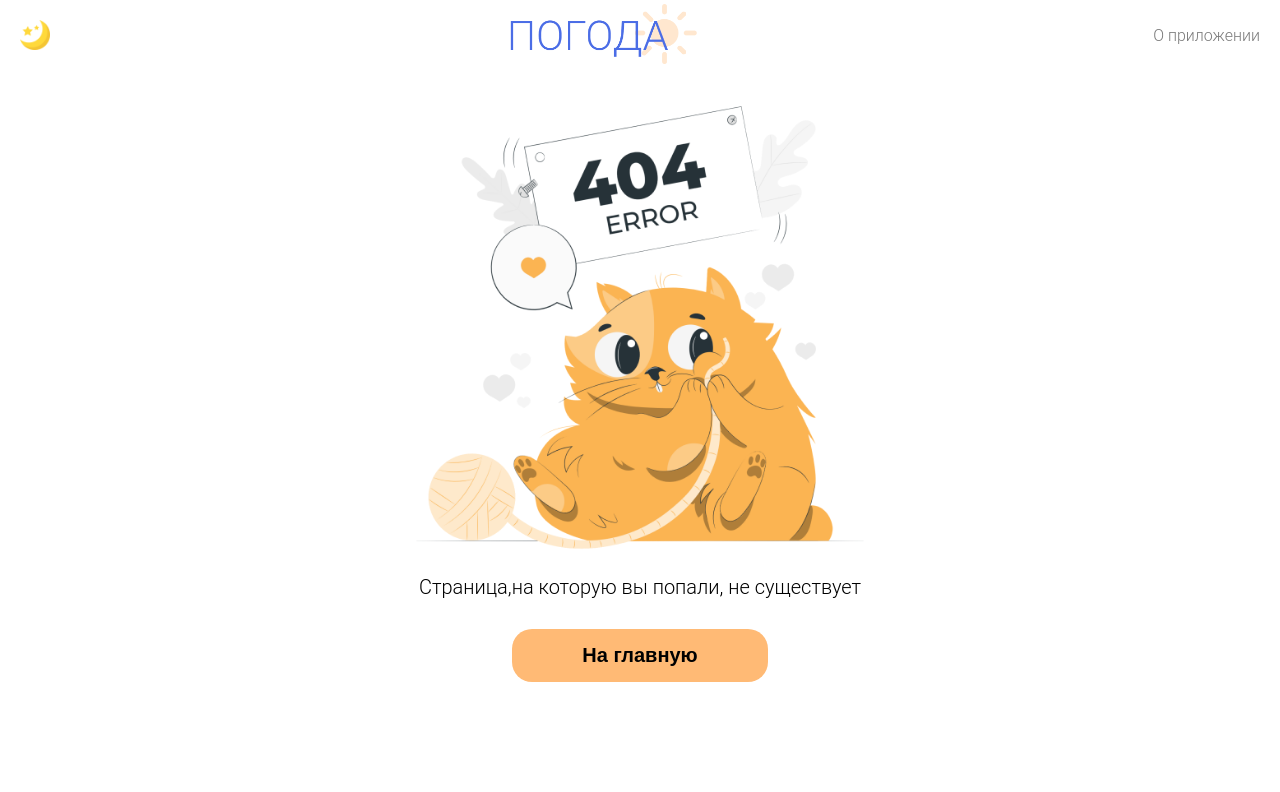
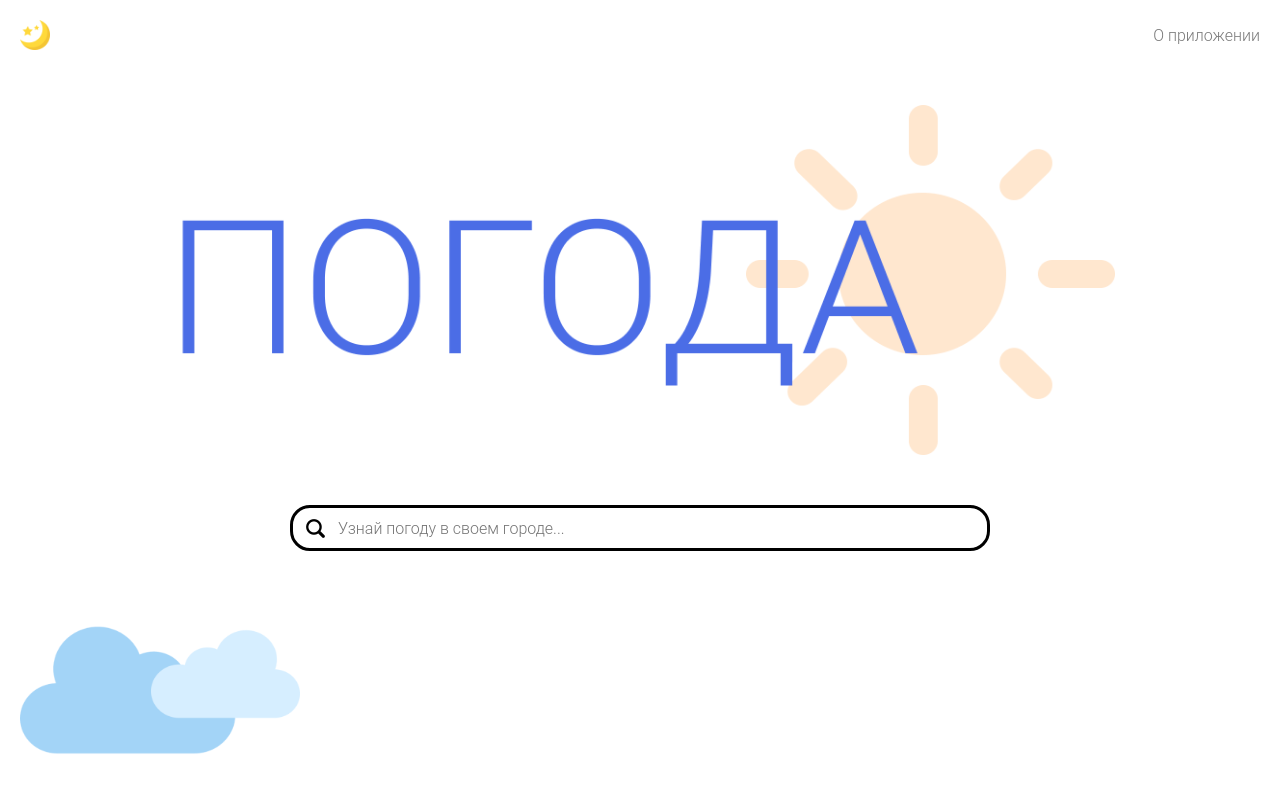
Before and after one commit to AidaChernyavskaya/weather-app, a React (Create React App) app: page / in a window 1280 px wide. Before the commit this address led to /error. Shown: the top 792 px of the page. Built offline with nearby package versions, Linux system fonts and the light colour scheme.

Commit message:
chenged route to Main page

```diff
--- a/src/components/Navbar/Navbar.jsx
+++ b/src/components/Navbar/Navbar.jsx
@@ -24,7 +24,7 @@ const Navbar = ({logo, page}) => {
                         }}
                     />
                     {logo &&
-                        <a href={'/main'} className={styles.navbar__logo}>
+                        <a href={'/'} className={styles.navbar__logo}>
                             <input type={'image'} src={theme === 'dark' ? LogoDark : Logo} alt={''}/>
                         </a>
                     }
--- a/src/components/router/index.js
+++ b/src/components/router/index.js
@@ -6,7 +6,7 @@ import Error404 from "../../pages/Error404";
 
 export const routes = [
     {path: '/about', element: <About/>},
-    {path: '/main', element: <Main/>},
+    {path: '/', element: <Main/>},
     {path: '/forecast', element: <Forecast/>},
     {path: '/error', element: <Error404/>},
 ]
--- a/src/pages/Error404.jsx
+++ b/src/pages/Error404.jsx
@@ -11,7 +11,7 @@ const Error404 = () => {
                     <Navbar logo={true}/>
                     <input type={"image"} src={Illustration} className={'error'} alt={'error 404'}/>
                     <p className={'error__text'}>Страница,на которую вы попали, не существует</p>
-                    <button className={'error__button'}><a href={'/main'}>На главную</a></button>
+                    <button className={'error__button'}><a href={'/'}>На главную</a></button>
                 </div>
             )}
         </ThemeContext.Consumer>
```
